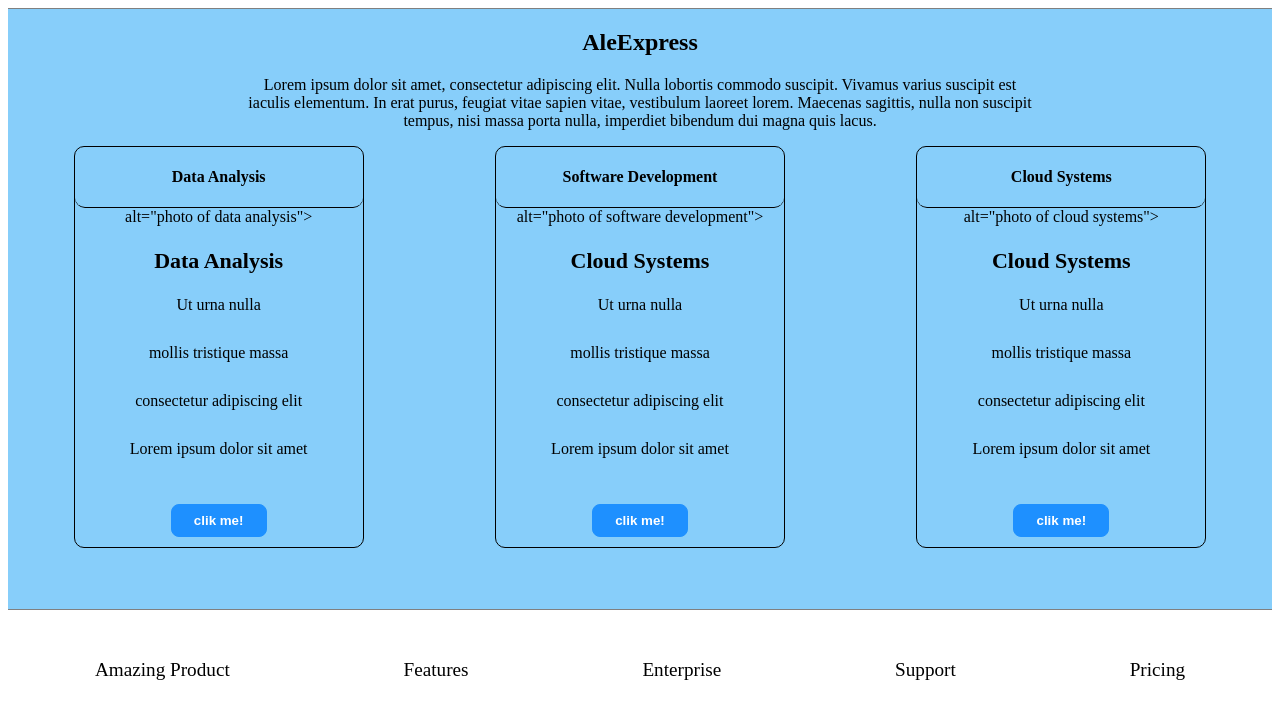
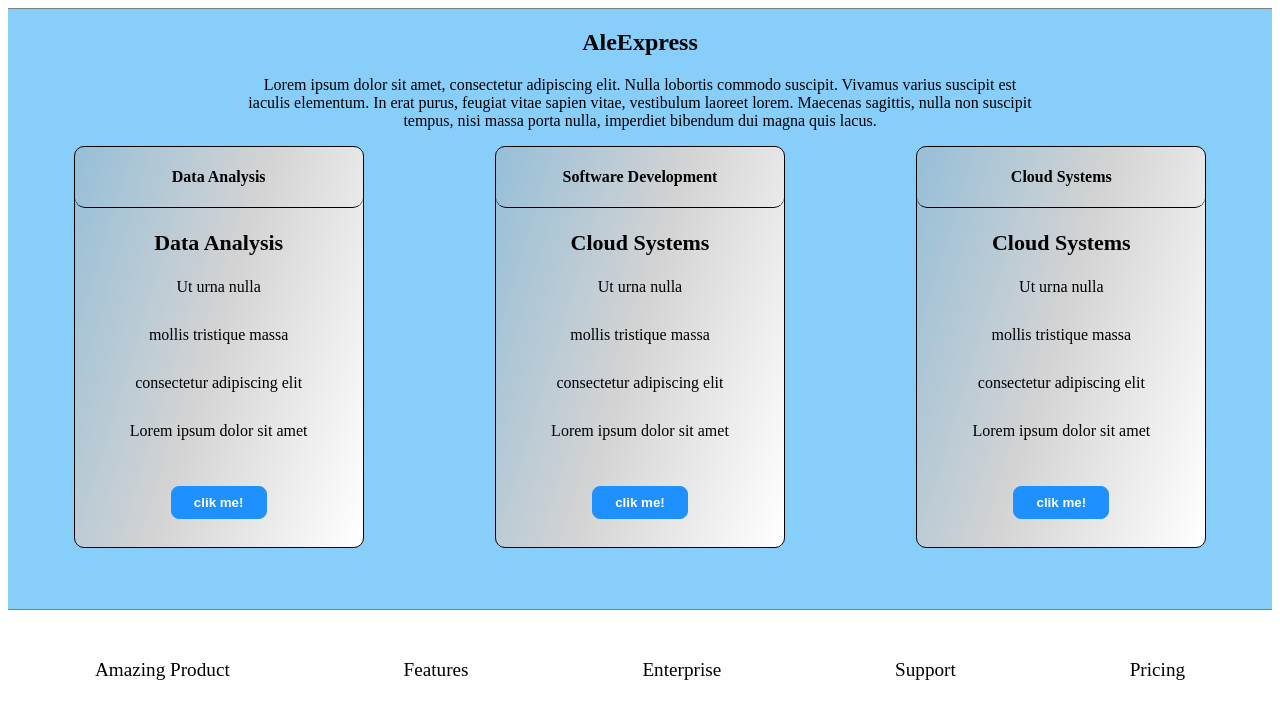
Before and after one commit to Hubertoom/Amazing-Prices, a plain HTML site: page index.html in a window 1280 px wide. Shown: the part 80-798 px from the top of the page. Drawn offline with Linux system fonts and the light colour scheme.

Commit message:
starting point

```diff
--- a/index.html
+++ b/index.html
@@ -28,7 +28,7 @@
         <div class="card">
             <div class="card-header"><h4>Data Analysis</h4></div>
 <!--            <img src="https://www.simplilearn.com/ice9/free_resources_article_thumb/What_is_Data_Analysis.jpg"-->
-                 alt="photo of data analysis">
+<!--                 alt="photo of data analysis">-->
             <div class="card-body">
                 <h3 class="card-title">Data Analysis</h3>
                 <p class="card-text">Ut urna nulla</p>
@@ -42,7 +42,7 @@
         <div class="card">
             <div class="card-header"><h4>Software Development</h4></div>
 <!--            <img src="https://www.plm.automation.siemens.com/media/global/pl/is-820219790-640x360_tcm83-49149.jpg"-->
-                 alt="photo of software development">
+<!--                 alt="photo of software development">-->
             <div class="card-body">
                 <h3 class="card-title">Cloud Systems</h3>
                 <p class="card-text">Ut urna nulla</p>
@@ -56,14 +56,14 @@
         <div class="card">
             <div class="card-header"><h4>Cloud Systems</h4></div>
 <!--            <img src="https://imageio.forbes.com/specials-images/imageserve/5f9fa9e815da35da1356a28b/0x0.jpg?format=jpg&width=1200"-->
-                 alt="photo of cloud systems">
+<!--                 alt="photo of cloud systems">-->
             <div class="card-body">
                 <h3 class="card-title">Cloud Systems</h3>
                 <p class="card-text">Ut urna nulla</p>
                 <p class="card-text">mollis tristique massa</p>
                 <p class="card-text">consectetur adipiscing elit</p>
                 <p class="card-text">Lorem ipsum dolor sit amet</p>
-                <button class="button">clik me!</button>
+                <button class="button" type="button">clik me!</button>
             </div>
         </div>
     </section>
--- a/style.css
+++ b/style.css
@@ -49,6 +49,10 @@ nav a {
     text-align: center;
     border: 1px solid black;
     border-radius: 10px;
+    background: rgb(170,170,170);
+    background: linear-gradient(107deg, rgba(170,170,170,0.4262838924632353) 0%,
+                rgba(211,211,211,1) 48%, rgba(224,224,224,1) 63%, rgba(246,246,246,1) 89%,
+                rgba(247,247,247,1) 90%, rgba(255,255,255,1) 100%);
 }
 
 #section1 {
```
